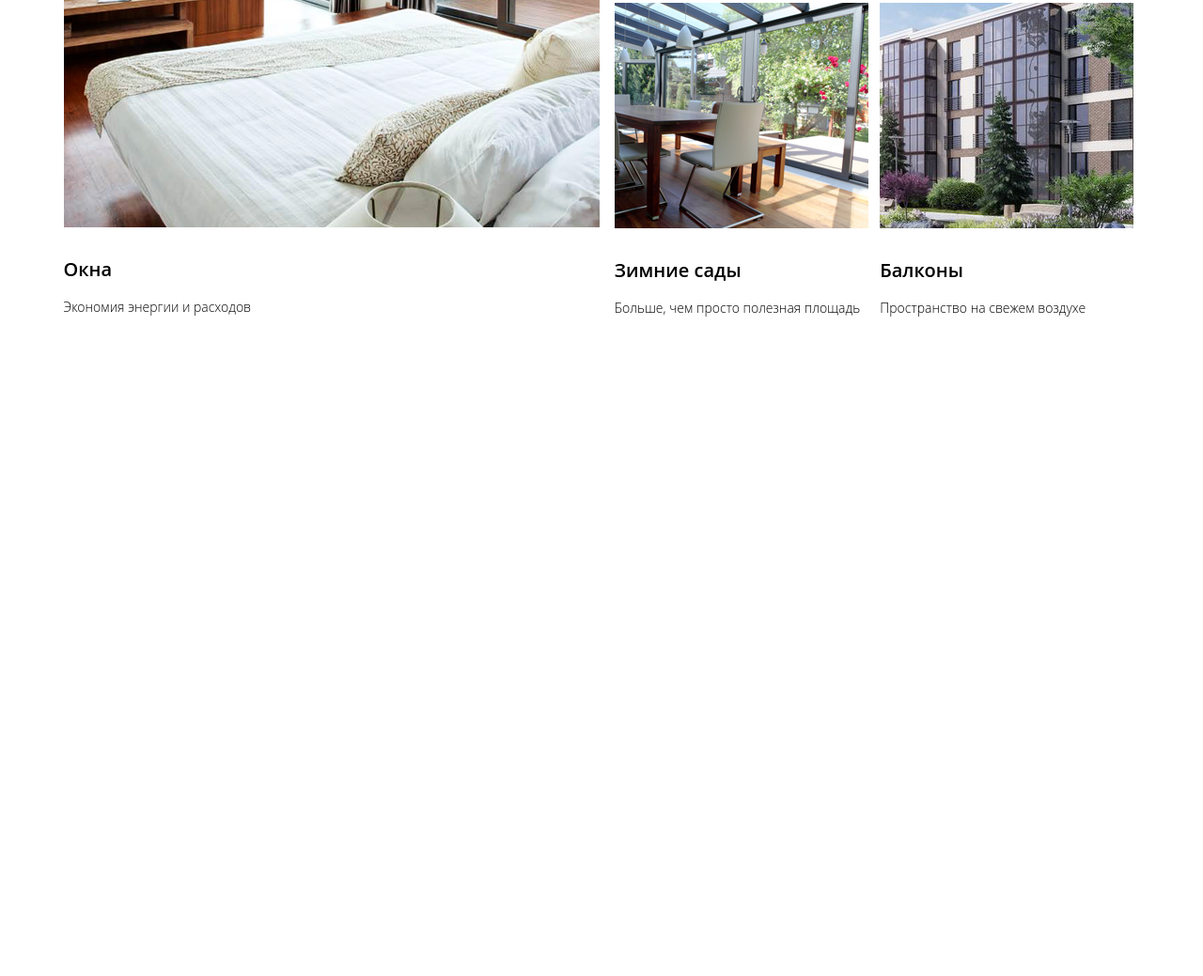
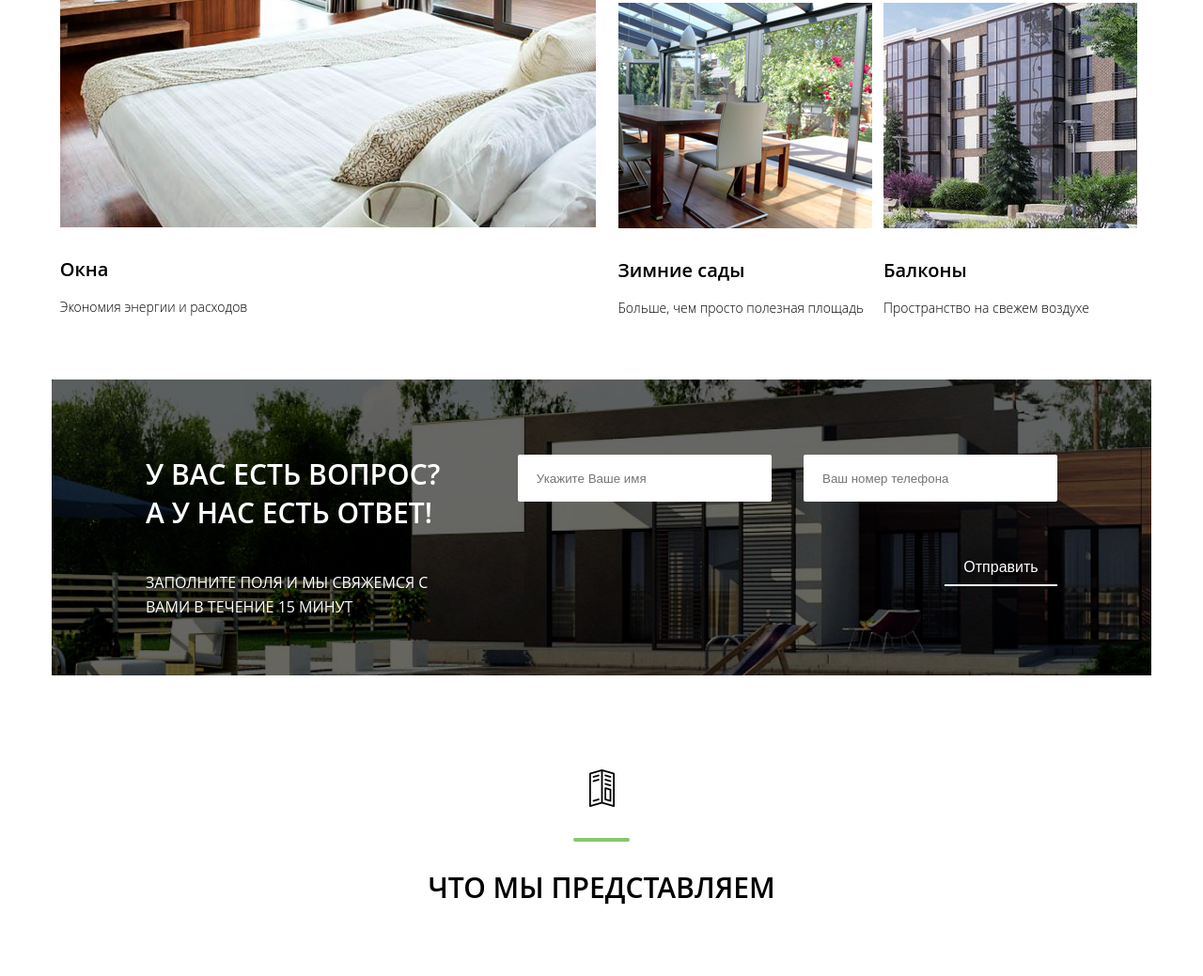
Before and after one commit to Vikkivi/schuco, a website: page index.html in a window 1280 px wide. Shown: the part 1698-2737 px from the top of the page at 94% size. Before the commit the page ends 2102 px from the top, so only its background shows below. Drawn offline with Linux system fonts and the light colour scheme.

Commit message:
Добавлен блок заказа звонка

```diff
--- a/index.html
+++ b/index.html
@@ -86,6 +86,30 @@
         </div>
     </section>
 
+    <section class="about">
+       <div class="girl">
+           <div class="content-wrapper">
+               <div class="question">
+                   <div class="question__text">
+                       <p class="question__head chapter__head">У вас есть вопрос?<br>А у нас есть ответ!</p>
+                       <p class="question__info">Заполните поля и мы свяжемся с вами в течение 15 минут</p>
+                   </div>
+                   <form action="" class="question__form callback">
+                       <input type="text" class="callback__input" placeholder="Укажите Ваше имя">
+                       <input type="phone" class="callback__input callback__input--right" placeholder="Ваш номер телефона">
+                       <button class="callback__button">Отправить</button>
+                   </form>
+               </div>
+               <div class="chapter">
+                <img src="img/chapter1.png" alt="" class="chapter__icon">
+                <div class="chapter__line"></div>
+                <h2 class="chapter__head" id="catalog">Что мы представляем</h2>
+            </div>
+           </div>
+       </div>
+
+    </section>
+
 
     <script src="js/scripts.min.js"></script>
     <script src="js/common.js"></script>
--- a/sass/blocks/catalog.scss
+++ b/sass/blocks/catalog.scss
@@ -18,7 +18,6 @@
 
 .catalog__wrapper--inner{
     width: 565px;
-    padding-left: 5px;
     margin: 0 auto;
 }
 .catalog__name{
@@ -35,7 +34,5 @@
     .catalog__image, .catalog__item--big{
         width: 270px;
     }
-    .catalog__wrapper--inner{
-        padding-left: 0;
-    }
+
 }
--- a/sass/main.scss
+++ b/sass/main.scss
@@ -43,13 +43,14 @@ body{
     display: block;
 }
 .content-wrapper{
-    max-width: 1150px;
+    max-width: 1170px;
     margin: 0 auto;
-    padding: 100px 10px 0;
+    padding: 0 10px 0;
 }
 .chapter{
     text-align: center;
     padding-bottom: 74px;
+    padding-top: 100px;
 }
 .chapter__line{
     background-color: $accent;
@@ -65,6 +66,80 @@ body{
     font-weight: 600;
 }
 
+.question{
+    width: 100%;
+    //height: 280px;
+    background-color: #333;
+    background-image: url(../img/fon2.png);
+    background-size: cover;
+    padding: 80px 100px 50px;
+    box-sizing: border-box;
+    display: -webkit-flex;
+    display: -moz-flex;
+    display: -ms-flex;
+    display: -o-flex;
+    display: flex;
+    flex-wrap: wrap;
+    justify-content: space-between;
+}
+.question__text{
+    width: 351px;
+    padding-bottom: 10px;
+}
+.question__head{
+    color: #fff;
+}
+.question__form{
+
+}
+.question__info{
+    color: #fff;
+    text-transform: uppercase;
+    font-size: 16px;
+    line-height: 26px;
+    margin-top: 41px;
+}
+.callback__input{
+    width: 230px;
+    height: 10px;
+    background-color: #fff;
+    border-radius: 2px;
+    border: none;
+    padding: 20px;
+    margin-bottom: 10px;
+    &--right{
+        margin-left: 30px;
+    }
+}
+.callback__button{
+    display: block;
+    background-color: transparent;
+    margin-top: 40px;
+    margin-right: 0;
+    margin-left: auto;
+    height: 40px;
+    border: none;
+    border-bottom: 2px solid #fff;
+    color: #fff;
+    font-size: 16px;
+    line-height: 40px;
+    width: 120px;
+    &:hover{
+        cursor: pointer;
+    }
+}
+@media screen and (max-width: 796px) {
+    .callback__input--right{
+        margin-left: 0;
+    }
+}
+@media screen and (max-width: 492px) {
+    .question{
+        padding: 80px 50px 50px;
+    }
+}
+
+
 
 
 
```
Also changed, not shown: css/main.css, img/fon2.png (added).
